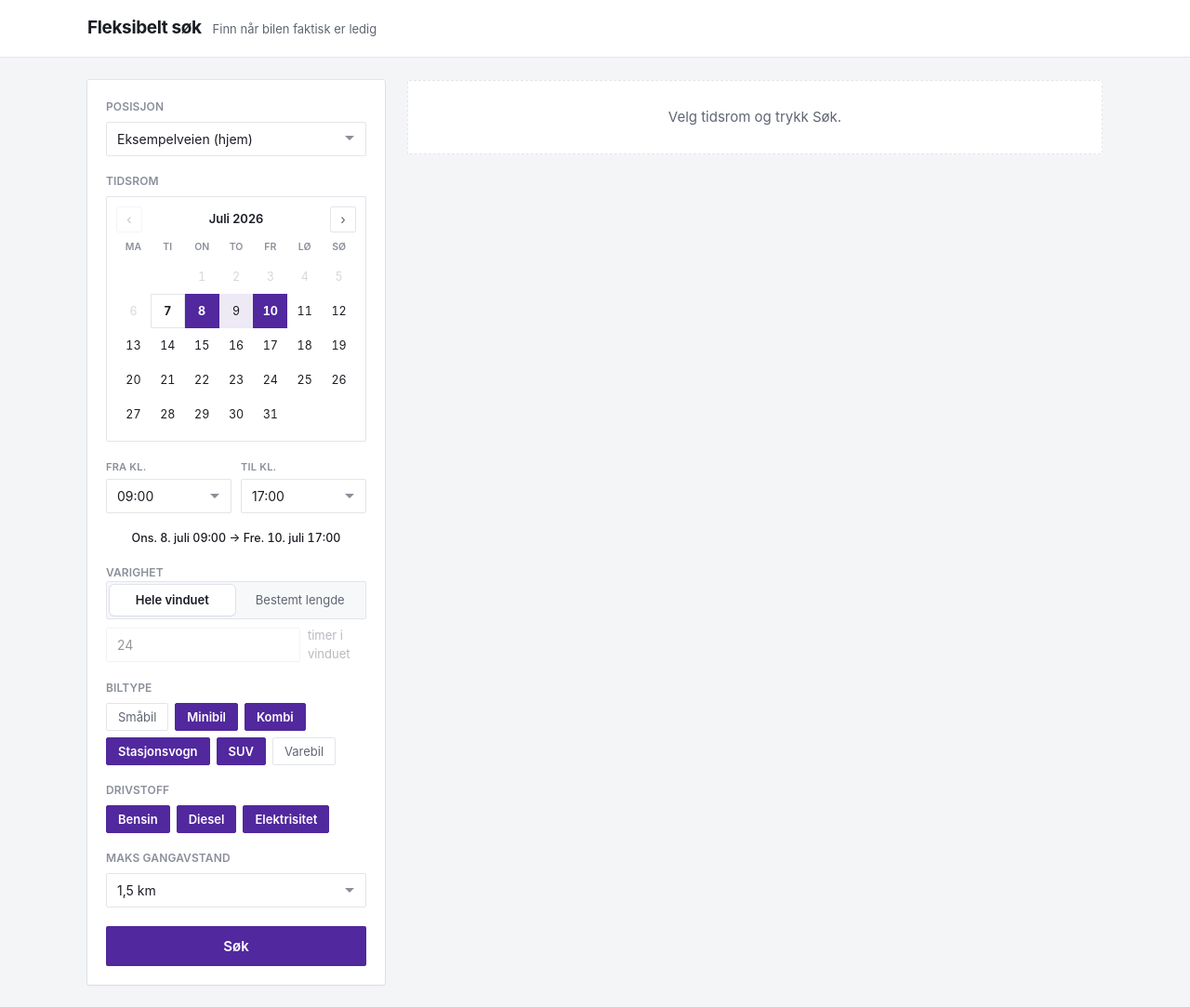
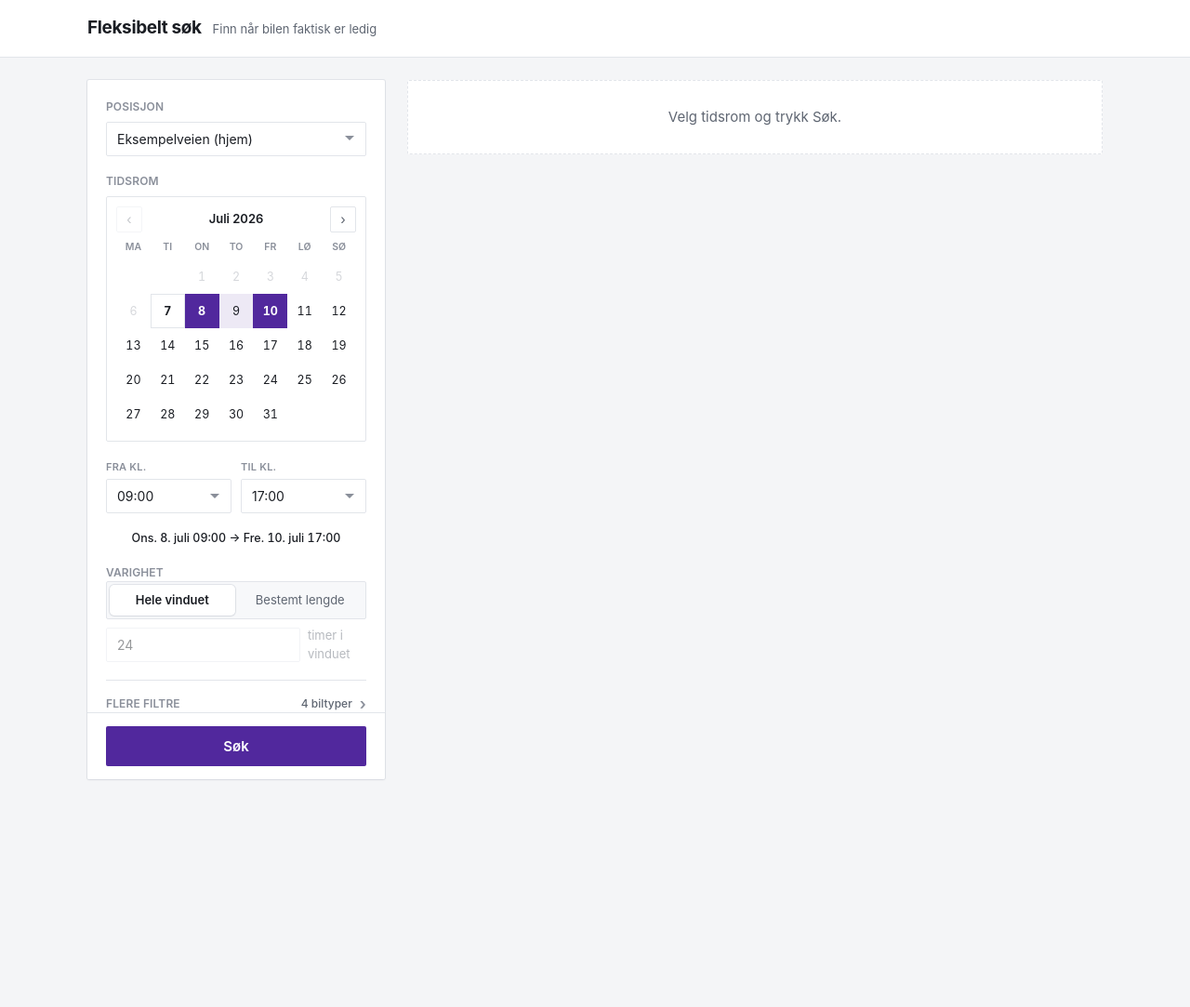
Before and after one commit to fredrik-lindseth/bildeleringen-stats, a website with bundled scripts: page flex/finder.html in a window 1280 px wide. Shown: the whole page at 93% size. After the commit the page ends 862 px from the top, so only its background shows below. Built offline with nearby package versions, Linux system fonts and the light colour scheme; some packages are replaced by stand-ins of ours.

Commit message:
feat(flex): fest Søk i bunn + legg sjeldne filtre bak «Flere filtre»
- Søk-knapp pinnet i egen fot (alltid synlig, panel capes til viewport-høyde, kropp scroller internt)
- Biltype/drivstoff/maks gangavstand i collapsible details, lukket som standard
- Filter-hint viser aktive valg når collapsed (f.eks. «4 biltyper · el»)
Løser: Søk utenfor skjerm + alltid scrolle på 14-tommers skjerm

```diff
--- a/flex/finder.css
+++ b/flex/finder.css
@@ -122,16 +122,64 @@ body {
   background: var(--color-surface);
   border-radius: var(--radius-lg);
   box-shadow: var(--shadow-card);
+  display: flex;
+  flex-direction: column;
+  position: sticky;
+  top: 24px;
+  max-height: calc(100vh - 48px);
+  overflow: hidden;
+}
+.wish__body {
+  overflow-y: auto;
   padding: 20px;
   display: flex;
   flex-direction: column;
   gap: 18px;
-  position: sticky;
-  top: 24px;
+}
+.wish__foot {
+  flex-shrink: 0;
+  padding: 14px 20px;
+  border-top: 1px solid var(--color-border);
+  background: var(--color-surface);
 }
 @media (max-width: 780px) {
-  .wish { position: static; }
+  .wish { position: static; max-height: none; overflow: visible; }
+  .wish__body { overflow-y: visible; }
 }
+
+/* ---- Collapsible extra filters ---- */
+.more { border-top: 1px solid var(--color-border); padding-top: 16px; }
+.more > summary {
+  display: flex;
+  align-items: center;
+  justify-content: space-between;
+  gap: 8px;
+  cursor: pointer;
+  list-style: none;
+  font-size: 12px;
+  font-weight: 600;
+  letter-spacing: 0.01em;
+  text-transform: uppercase;
+  color: var(--color-text-tertiary);
+  user-select: none;
+}
+.more > summary::-webkit-details-marker { display: none; }
+.more > summary::after {
+  content: "›";
+  font-size: 17px;
+  line-height: 1;
+  color: var(--color-text-tertiary);
+  transition: transform 0.15s var(--ease);
+}
+.more[open] > summary::after { transform: rotate(90deg); }
+.more__hint {
+  margin-left: auto;
+  font-weight: 500;
+  text-transform: none;
+  letter-spacing: 0;
+  color: var(--color-text-secondary);
+}
+.more__content { display: flex; flex-direction: column; gap: 18px; padding-top: 16px; }
 
 .field { display: flex; flex-direction: column; gap: 7px; }
 .field > .label,
@@ -298,7 +346,7 @@ body {
 
 /* ---- Submit ---- */
 .submit {
-  margin-top: 2px;
+  width: 100%;
   padding: 12px;
   font-size: 15px;
   font-weight: 600;
--- a/flex/finder.html
+++ b/flex/finder.html
@@ -16,6 +16,7 @@
 
   <main class="layout">
     <form id="wish" class="wish">
+      <div class="wish__body">
       <div class="field">
         <label class="label" for="place">Posisjon</label>
         <select id="place" class="control"></select>
@@ -56,6 +57,9 @@
         </div>
       </fieldset>
 
+      <details class="more">
+        <summary>Flere filtre <span class="more__hint" id="filterHint"></span></summary>
+        <div class="more__content">
           <div class="field">
             <span class="label">Biltype</span>
             <div class="chips" id="categoryChips" role="group" aria-label="Biltype"></div>
@@ -77,8 +81,13 @@
               <option value="">Uansett</option>
             </select>
           </div>
+        </div>
+      </details>
+      </div>
 
+      <div class="wish__foot">
         <button type="submit" class="submit">Søk</button>
+      </div>
     </form>
 
     <section id="results" class="results" aria-live="polite">
--- a/flex/finder.js
+++ b/flex/finder.js
@@ -73,6 +73,8 @@ async function init() {
   document.getElementById("endTime").value = "17:00";
   buildChips("categoryChips", CATEGORIES, (v) => !CATEGORY_OFF_BY_DEFAULT.has(v));
   buildChips("fuelChips", FUELS, () => true);
+  document.getElementById("maxdist").addEventListener("change", updateFilterHint);
+  updateFilterHint();
 
   initCalendar();
   document.getElementById("startTime").addEventListener("change", updateSummary);
@@ -184,9 +186,21 @@ function buildChips(containerId, values, isOn) {
     });
     chip.addEventListener("click", () => {
       chip.setAttribute("aria-pressed", chip.getAttribute("aria-pressed") === "true" ? "false" : "true");
+      updateFilterHint();
     });
     box.append(chip);
   }
+}
+
+function updateFilterHint() {
+  const cats = pressedValues("categoryChips");
+  const fuels = pressedValues("fuelChips");
+  const dist = document.getElementById("maxdist");
+  const parts = [];
+  if (cats.length && cats.length < CATEGORIES.length) parts.push(`${cats.length} biltyper`);
+  if (fuels.length && fuels.length < FUELS.length) parts.push(fuels.map((f) => f.toLowerCase()).join(", "));
+  if (dist.value && dist.value !== "1500") parts.push(dist.selectedOptions[0].text);
+  document.getElementById("filterHint").textContent = parts.length ? parts.join(" · ") : "";
 }
 
 function pressedValues(containerId) {
```
Lines whose indentation alone changed are shown as unchanged.
